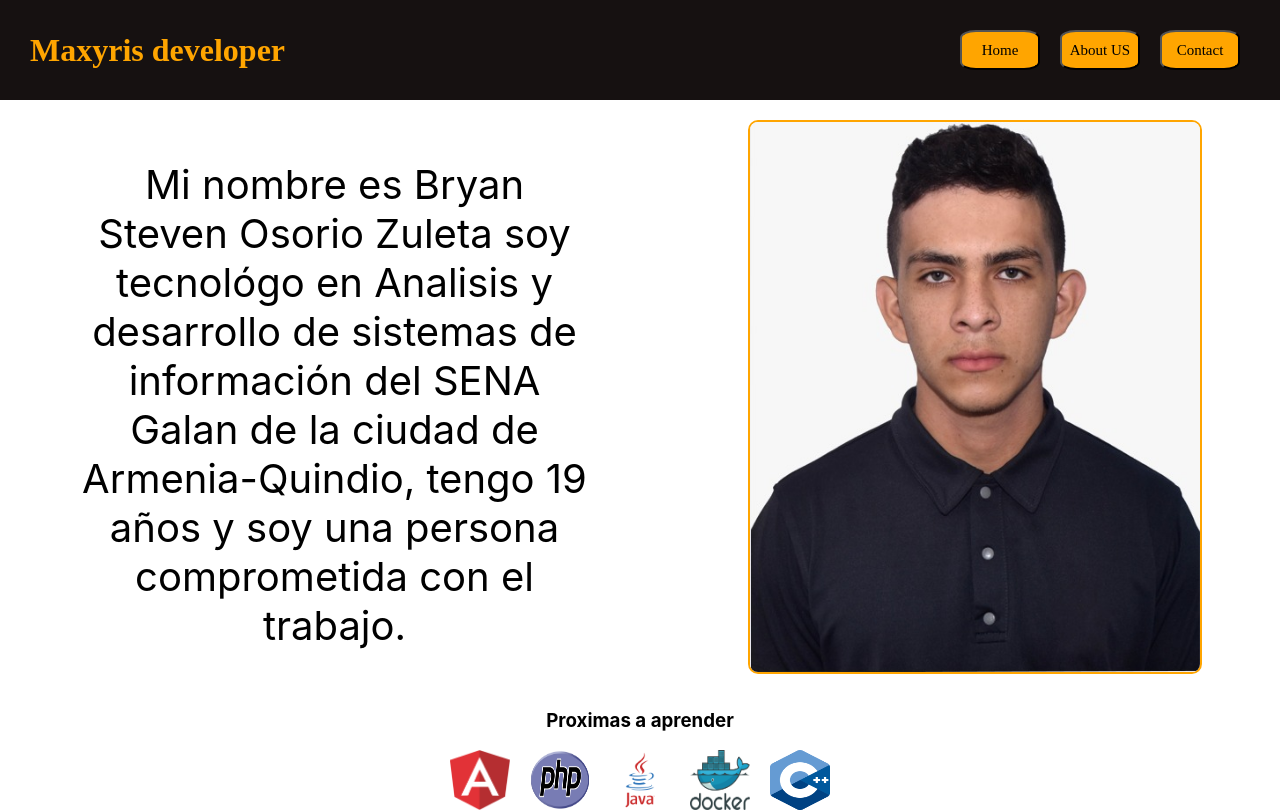
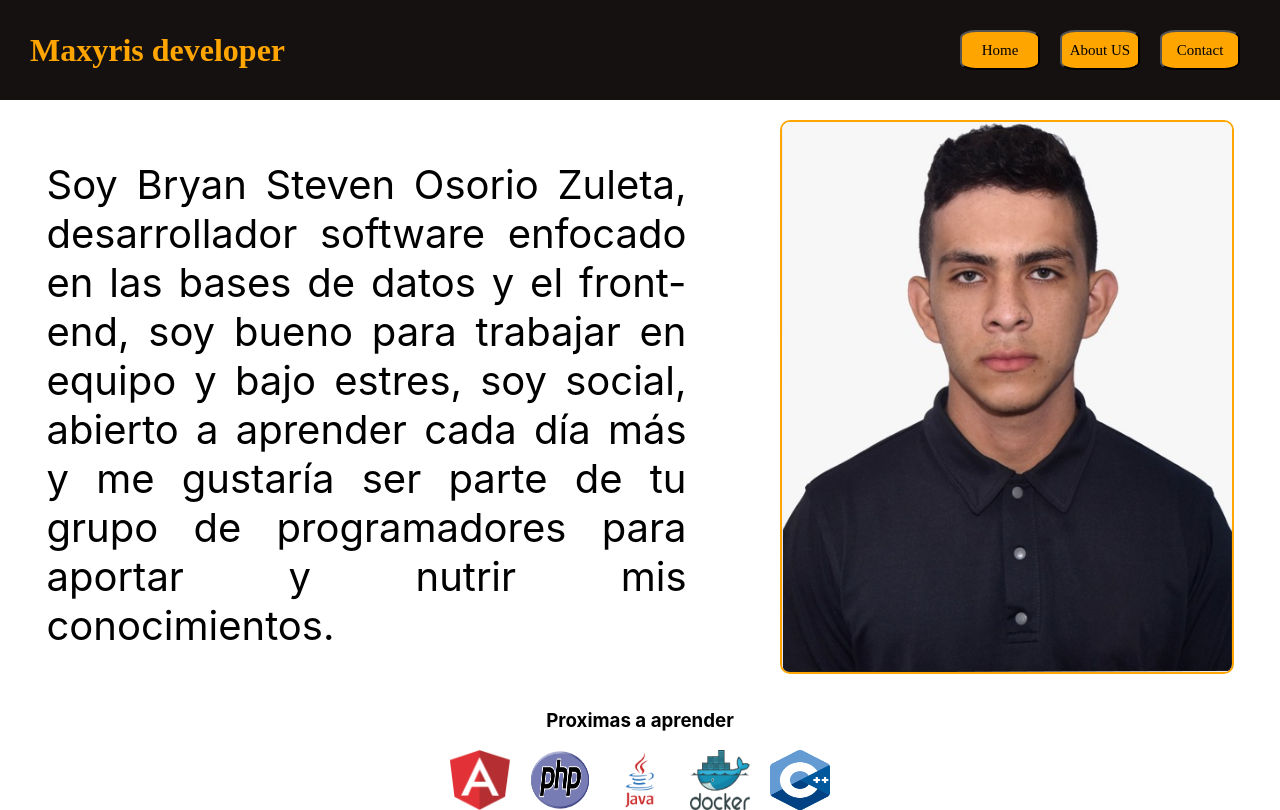
Before and after one commit to Maxyris/Mi-portafolio, a React (Create React App) app: page / in a window 1280 px wide. Built offline with nearby package versions, Linux system fonts and the light colour scheme.

Commit message:
Se actualizó el texto de la presentación inicial y se agrego información encima de los logos que se presentan en pantalla

```diff
--- a/src/Components/Layout/ContainerLogoProgramming/ContainerLogoProgramming.css
+++ b/src/Components/Layout/ContainerLogoProgramming/ContainerLogoProgramming.css
@@ -1,6 +1,11 @@
 .LogoProgramming{
     width: 60px;
     height: 60px;
+
+}
+.LogoProgramming:hover{
+    cursor: pointer;
+
 }
 .contLogos{
     display: flex;
--- a/src/Components/Layout/ContainerLogoProgramming/ContainerLogoProgramming.jsx
+++ b/src/Components/Layout/ContainerLogoProgramming/ContainerLogoProgramming.jsx
@@ -17,11 +17,11 @@ export const ContainerLogoProgramming = () => {
         </div>
         <div className="contLogos">
             <div className="LogosLearn">
-                <MyImage imageSRC={Angular} classNameImage="LogoProgramming" alt="Angular"/>
-                <MyImage imageSRC={PHP} classNameImage="LogoProgramming" alt="PHP"/>
-                <MyImage imageSRC={JAVA} classNameImage="LogoProgramming" alt="JAVA"/>
-                <MyImage imageSRC={DOCKER} classNameImage="LogoProgramming" alt="DOCKER"/>
-                <MyImage imageSRC={C} classNameImage="LogoProgramming" alt="C++"/>
+                <MyImage imageSRC={Angular} classNameImage="LogoProgramming" alt="Angular" title="Angular"/>
+                <MyImage imageSRC={PHP} classNameImage="LogoProgramming" alt="PHP" title="PHP"/>
+                <MyImage imageSRC={JAVA} classNameImage="LogoProgramming" alt="JAVA" title="JAVA"/>
+                <MyImage imageSRC={DOCKER} classNameImage="LogoProgramming" alt="DOCKER" title="DOCKER"/>
+                <MyImage imageSRC={C} classNameImage="LogoProgramming" alt="C++" title="C++"/>
             </div>
         </div>
     </div>
--- a/src/Components/Layout/ContainerWhoIAm/ContainerWhoIAm.css
+++ b/src/Components/Layout/ContainerWhoIAm/ContainerWhoIAm.css
@@ -6,10 +6,12 @@
 .containerTextWhoIam{
     display: flex;
     align-items: center;
-    width: 40vw;
+    width: 50vw;
+
 }
 .textClassName{
     font-size: 40px;
+    text-align: justify;
 }
 .classNameImage{
     width: 450px;
--- a/src/Components/Layout/ContainerWhoIAm/ContainerWhoIAm.jsx
+++ b/src/Components/Layout/ContainerWhoIAm/ContainerWhoIAm.jsx
@@ -10,8 +10,10 @@ export const ContainerWhoIAm = () => {
   return (
     <div className='containerWhoiAm'>
       <div className="containerTextWhoIam">
-        <Text text="Mi nombre es Bryan Steven Osorio Zuleta soy tecnológo en Analisis y desarrollo de sistemas de información
-          del SENA Galan de la ciudad de Armenia-Quindio, tengo 19 años y soy una persona comprometida con el trabajo." TextMainClassName="textClassName"/>
+        <Text text="Soy Bryan Steven Osorio Zuleta, desarrollador software enfocado en las bases de datos
+        y el front-end, soy bueno para trabajar en equipo y bajo estres, soy social, abierto a aprender
+        cada día más y me gustaría ser parte de tu grupo de programadores para aportar y nutrir
+        mis conocimientos." TextMainClassName="textClassName"/>
       </div>
       <div className="containerImage">
         <MyImage imageSRC={fotoBryan} classNameImage="classNameImage"/>
--- a/src/Components/UI/MyImage/MyImage.jsx
+++ b/src/Components/UI/MyImage/MyImage.jsx
@@ -2,9 +2,9 @@ import React from 'react'
 
 
 
-export const MyImage = ({imageSRC,classNameImage,alt}) => {
+export const MyImage = ({imageSRC,classNameImage,alt,title}) => {
   return (
     // <img src={fotoBryan} alt="" className="classNameImage" />
-    <img src={imageSRC} alt={alt} className={classNameImage} />
+    <img src={imageSRC} alt={alt} className={classNameImage} title={title} />
   )
 }
```
